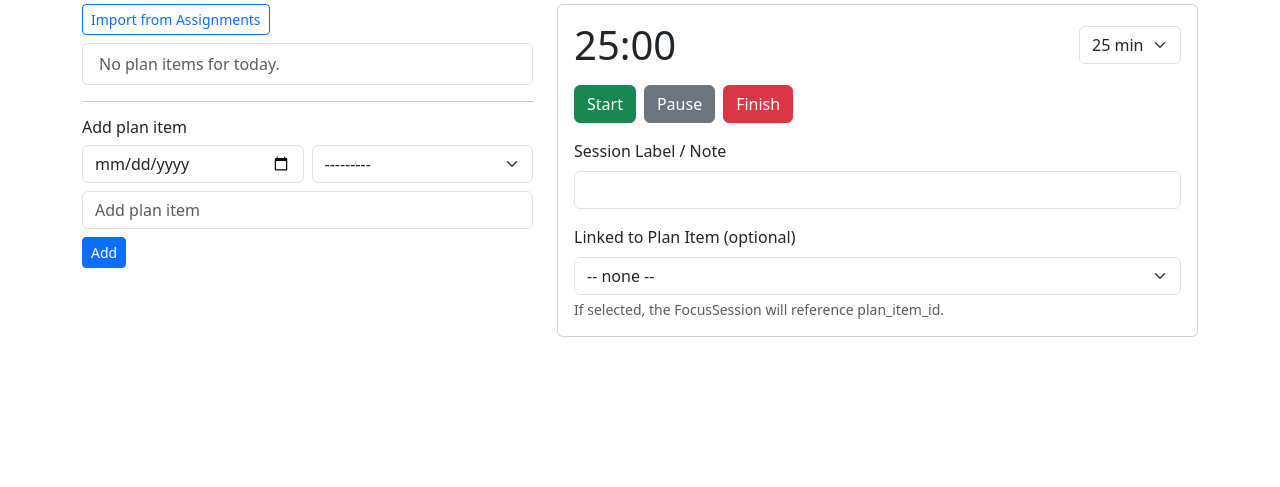
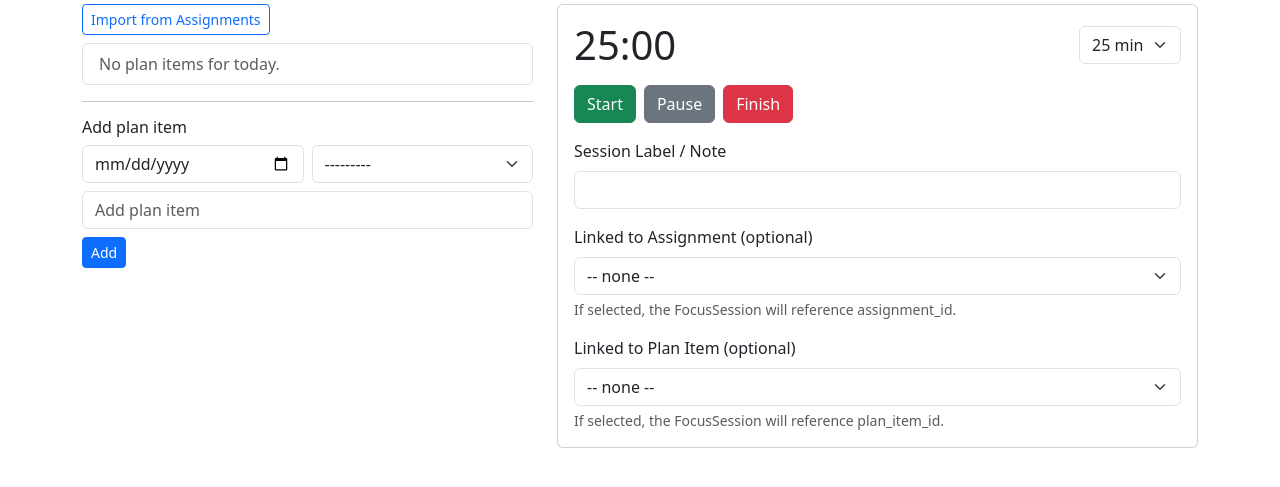
Before and after one commit to 2937915z/test, a Django app: page /plan-focus/ in a window 1280 px wide. Shown: the part 125-612 px from the top of the page. Run offline with Django 5.2, Linux system fonts and the light colour scheme; the visitor is signed in with stand-in values (Sample User, id 1); data that the repository does not hold is empty.

Commit message:
feat: link focus session to assignments and add gitignore

```diff
--- a/static/js/plan_focus.js
+++ b/static/js/plan_focus.js
@@ -88,13 +88,16 @@ document.getElementById('btn-finish')?.addEventListener('click', async () => {
   const endISO = new Date().toISOString();
   const durationMins = parseInt(document.getElementById('duration').value, 10) - Math.floor(remaining / 60);
 
+  const assignmentId = document.getElementById("linked-assignment")?.value || null;
+  const planItemId = document.getElementById("linked-plan")?.value || null;
+
   const payload = {
     start_time: startedAtISO || new Date().toISOString(),
     end_time: endISO,
     duration_minutes: Math.max(1, durationMins),
-    note: document.getElementById('note').value || '',
-    plan_item_id: document.getElementById('linked-plan').value || null,
-    assignment_id: null,
+    note: document.getElementById("note")?.value || "",
+    assignment_id: assignmentId,
+    plan_item_id: planItemId,
   };
 
   try {
@@ -104,6 +107,7 @@ document.getElementById('btn-finish')?.addEventListener('click', async () => {
     setDurationFromSelect();
     document.getElementById('note').value = '';
     document.getElementById('linked-plan').value = '';
+    document.getElementById('linked-assignment').value = '';
   } catch (err) {
     alert(`Save failed: ${err.message}`);
   }
@@ -111,3 +115,14 @@ document.getElementById('btn-finish')?.addEventListener('click', async () => {
 
 // init
 setDurationFromSelect();
+const selA = document.getElementById("linked-assignment");
+const selP = document.getElementById("linked-plan");
+
+if (selA && selP) {
+  selA.addEventListener("change", () => {
+    if (selA.value) selP.value = "";
+  });
+  selP.addEventListener("change", () => {
+    if (selP.value) selA.value = "";
+  });
+}
--- a/templates/plan_focus/plan_focus.html
+++ b/templates/plan_focus/plan_focus.html
@@ -60,6 +60,19 @@
       </div>
 
       <div class="mt-3">
+        <label class="form-label" for="linked-assignment">Linked to Assignment (optional)</label>
+        <select class="form-select" id="linked-assignment">
+         <option value="">-- none --</option>
+         {% for a in upcoming_assignments %}
+         <option value="{{ a.id }}">{{ a.title }}</option>
+          {% empty %}
+            <!-- no assignments -->
+          {% endfor %}
+       </select>
+        <div class="form-text">If selected, the FocusSession will reference assignment_id.</div>
+      </div>
+
+      <div class="mt-3">
         <label class="form-label">Linked to Plan Item (optional)</label>
         <select class="form-select" id="linked-plan">
           <option value="">-- none --</option>
```
Also changed, not shown: 1 other file.
